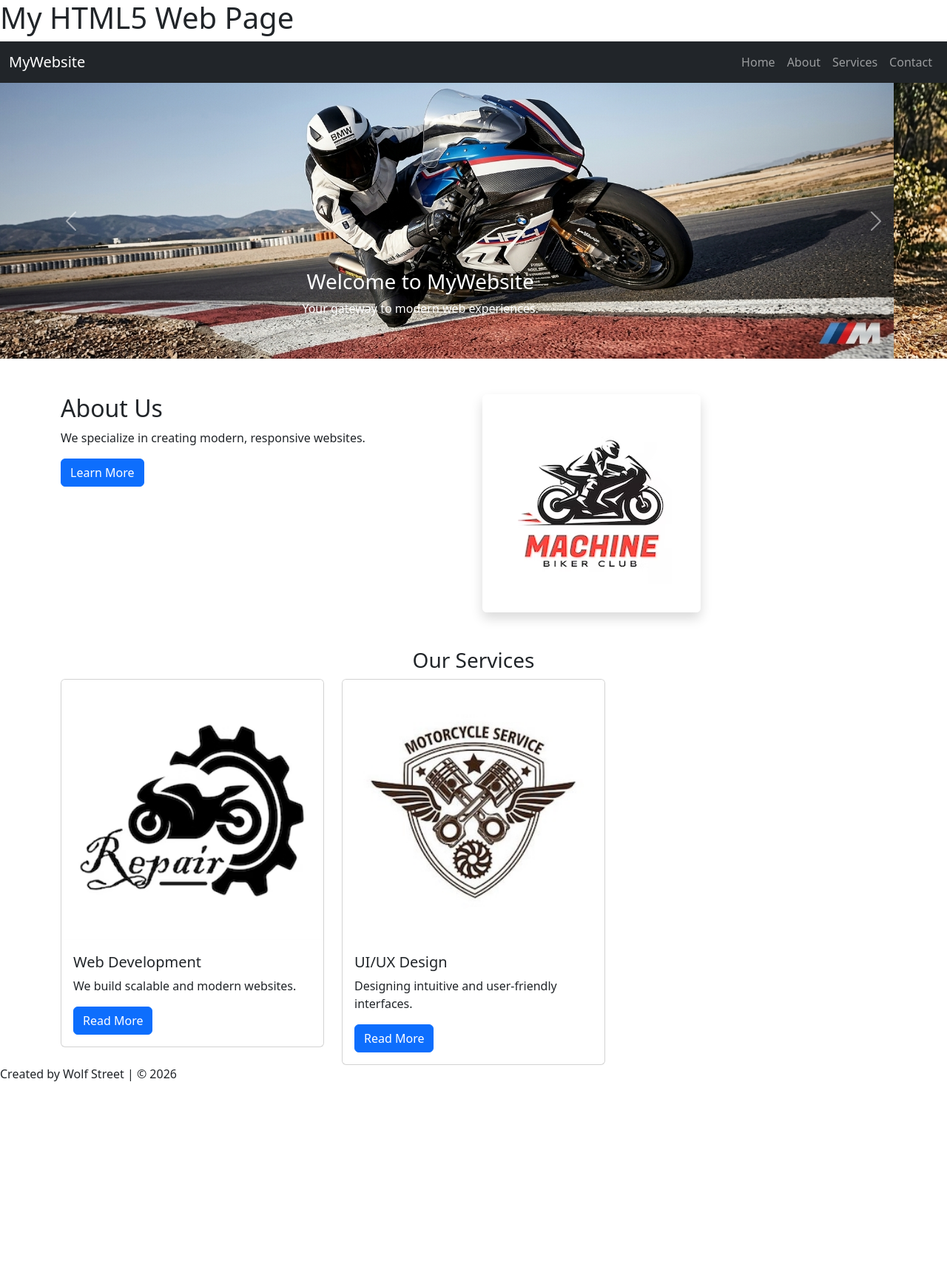
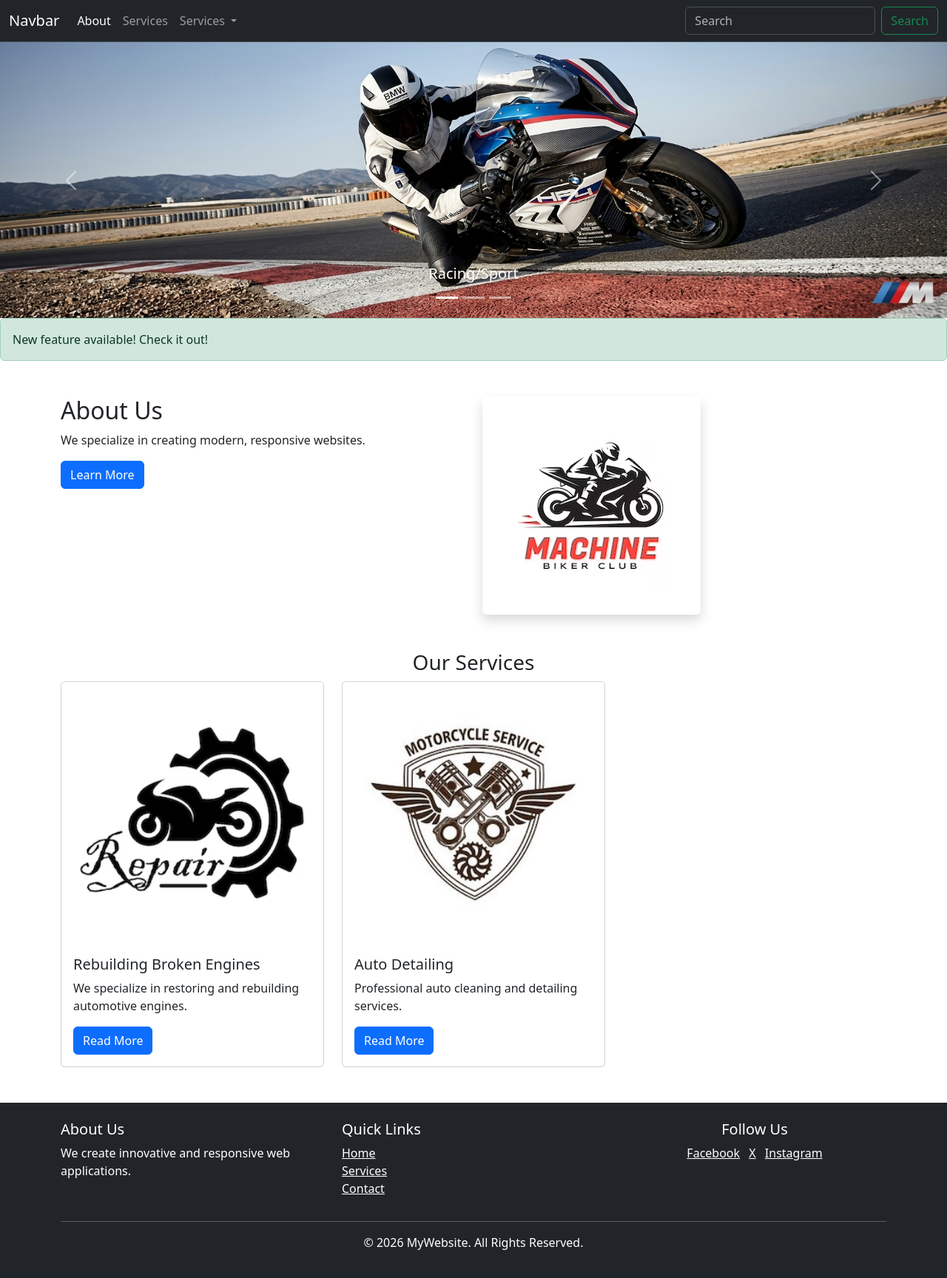
Before and after one commit to christianaragonbalauro25-art/Week5_Bootstrap_Lab, a plain HTML site: page index.html in a window 1280 px wide. Shown: the whole page at 74% size. Before the commit the page ends 1480 px from the top, so only its background shows below. Drawn offline with Linux system fonts and the light colour scheme.

Commit message:
adding new code and customizing

```diff
--- a/index.html
+++ b/index.html
@@ -13,51 +13,86 @@
 </head>
     <body>
         <header>
-        <h1>My HTML5 Web Page</h1>
-            <nav class="navbar navbar-expand-lg navbar-dark bg-dark">
+            <nav class="navbar bg-dark border-bottom border-body navbar-expand-lg" data-bs-theme="dark">
                 <div class="container-fluid">
-                    <a class="navbar-brand" href="#">MyWebsite</a>
-                    <button class="navbar-toggler" type="button" data-bs-toggle="collapse" data-bs-target="#navbarNav">
+                    <a class="navbar-brand" href="#">Navbar</a>
+                    <button class="navbar-toggler" type="button" data-bs-toggle="collapse" data-bs-target="#navbarSupportedContent" aria-controls="navbarSupportedContent" aria-expanded="false" aria-label="Toggle navigation">
                     <span class="navbar-toggler-icon"></span>
                     </button>
-                    <div class="collapse navbar-collapse" id="navbarNav">
-                <ul class="navbar-nav ms-auto">
-                    <li class="nav-item"><a class="nav-link" href="#">Home</a></li>
-                    <li class="nav-item"><a class="nav-link" href="#">About</a></li>
-                    <li class="nav-item"><a class="nav-link" href="#">Services</a></li>
-                <li class="nav-item"><a class="nav-link" href="#">Contact</a></li>
+                    <div class="collapse navbar-collapse" id="navbarSupportedContent">
+                    <ul class="navbar-nav me-auto mb-2 mb-lg-0">
+                        <li class="nav-item">
+                        <a class="nav-link active" aria-current="page" href="#">About</a>
+                        </li>
+                        <li class="nav-item">
+                        <a class="nav-link" href="#">Services</a>
+                        </li>
+                        <li class="nav-item dropdown">
+                        <a class="nav-link dropdown-toggle" href="#" role="button" data-bs-toggle="dropdown" aria-expanded="false">
+                            Services
+                        </a>
+                        <ul class="dropdown-menu">
+                            <li><a class="dropdown-item" href="#">service1</a></li>
+                            <li><a class="dropdown-item" href="#">service2</a></li>
+                            <li><hr class="dropdown-divider"></li>
+                            <li><a class="dropdown-item" href="#">service3</a></li>
                         </ul>
+                        </li>
+                        <li class="nav-item">
+                        <a class="nav-link disabled" aria-disabled="true"></a>
+                        </li>
+                    </ul>
+                    <form class="d-flex" role="search">
+                        <input class="form-control me-2" type="search" placeholder="Search" aria-label="Search"/>
+                        <button class="btn btn-outline-success" type="submit">Search</button>
+                    </form>
                     </div>
                 </div>
             </nav>
 
-<div id="heroCarousel" class="carousel slide" data-bs-ride="carousel">
+        <div id="carouselExampleCaptions" class="carousel slide">
+        <div class="carousel-indicators">
+            <button type="button" data-bs-target="#carouselExampleCaptions" data-bs-slide-to="0" class="active" aria-current="true" aria-label="Slide 1"></button>
+            <button type="button" data-bs-target="#carouselExampleCaptions" data-bs-slide-to="1" aria-label="Slide 2"></button>
+            <button type="button" data-bs-target="#carouselExampleCaptions" data-bs-slide-to="2" aria-label="Slide 3"></button>
+        </div>
         <div class="carousel-inner">
             <div class="carousel-item active">
-                <img src="images/image1.jpg" class="d-block w-100" alt="Slide 1">
-                <div class="carousel-caption">
-                    <h3>Welcome to MyWebsite</h3>
-                        <p>Your gateway to modern web experiences.</p>
+            <img src="images/image1.jpg" class="d-block w-100" alt="...">
+            <div class="carousel-caption d-none d-md-block">
+                <h5>Racing/Sport</h5>
             </div>
             </div>
             <div class="carousel-item">
-                <img src="images/image2.jpg" class="d-block w-100" alt="Slide 2">
+            <img src="images/image2.jpg" class="d-block w-100" alt="...">
+            <div class="carousel-caption d-none d-md-block">
+                <h5>MX + Off-Road</h5>
+            </div>
             </div>
             <div class="carousel-item">
-                <img src="images/image3.jpg" class="d-block w-100" alt="Slide 3">
+            <img src="images/image3.jpg" class="d-block w-100" alt="...">
+            <div class="carousel-caption d-none d-md-block">
+                <h5>Auto Racing</h5>
+
             </div>
             </div>
-                <button class="carousel-control-prev" type="button" data-bs-target="#heroCarousel" data-bs-slide="prev">
-                    <span class="carousel-control-prev-icon"></span>
+        </div>
+        <button class="carousel-control-prev" type="button" data-bs-target="#carouselExampleCaptions" data-bs-slide="prev">
+            <span class="carousel-control-prev-icon" aria-hidden="true"></span>
+            <span class="visually-hidden">Previous</span>
         </button>
-                <button class="carousel-control-next" type="button" data-bs-target="#heroCarousel" data-bs-slide="next">
-                    <span class="carousel-control-next-icon"></span>
+        <button class="carousel-control-next" type="button" data-bs-target="#carouselExampleCaptions" data-bs-slide="next">
+            <span class="carousel-control-next-icon" aria-hidden="true"></span>
+            <span class="visually-hidden">Next</span>
         </button>
         </div>
+
     </header>
 
        <main>
-
+            <div class="alert alert-success" role="alert">
+                New feature available! Check it out!
+            </div>
         <div class="container mt-5">
             <div class="row">
                 <div class="col-md-6">
@@ -79,8 +114,8 @@
                 <div class="card">
                     <img src="images/service1.avif" class="card-img-top" alt="Service 1">
                     <div class="card-body">
-                    <h5 class="card-title">Web Development</h5>
-                    <p class="card-text">We build scalable and modern websites.</p>
+                    <h5 class="card-title">Rebuilding Broken Engines</h5>
+                    <p class="card-text">We specialize in restoring and rebuilding automotive engines.</p>
                     <a href="#" class="btn btn-primary">Read More</a>
                     </div>
                 </div>
@@ -89,8 +124,8 @@
                 <div class="card">
                     <img src="images/service2.jpg" class="card-img-top" alt="Service 2">
                     <div class="card-body">
-                    <h5 class="card-title">UI/UX Design</h5>
-                    <p class="card-text">Designing intuitive and user-friendly interfaces.</p>
+                    <h5 class="card-title">Auto Detailing</h5>
+                    <p class="card-text">Professional auto cleaning and detailing services.</p>
                     <a href="#" class="btn btn-primary">Read More</a>
                     </div>
                 </div>
@@ -101,8 +136,31 @@
 
 
 
-    <footer>
-      <p>Created by Wolf Street | © 2026</p>
+    <footer class="bg-dark text-white py-4 mt-5">
+        <div class="container">
+            <div class="row">
+            <div class="col-md-4">
+                <h5>About Us</h5>
+                <p>We create innovative and responsive web applications.</p>
+            </div>
+            <div class="col-md-4">
+                <h5>Quick Links</h5>
+                <ul class="list-unstyled">
+                <li><a href="#" class="text-white">Home</a></li>
+                <li><a href="#" class="text-white">Services</a></li>
+                <li><a href="#" class="text-white">Contact</a></li>
+                </ul>
+            </div>
+            <div class="col-md-4 text-center">
+                <h5>Follow Us</h5>
+                <a href="#" class="text-white me-2">Facebook</a>
+                <a href="#" class="text-white me-2">X</a>
+                <a href="#" class="text-white">Instagram</a>
+            </div>
+            </div>
+            <hr>
+            <p class="text-center">&copy; 2026 MyWebsite. All Rights Reserved.</p>
+        </div>
     </footer>
 
 </body>
```
Lines whose indentation alone changed are shown as unchanged.
